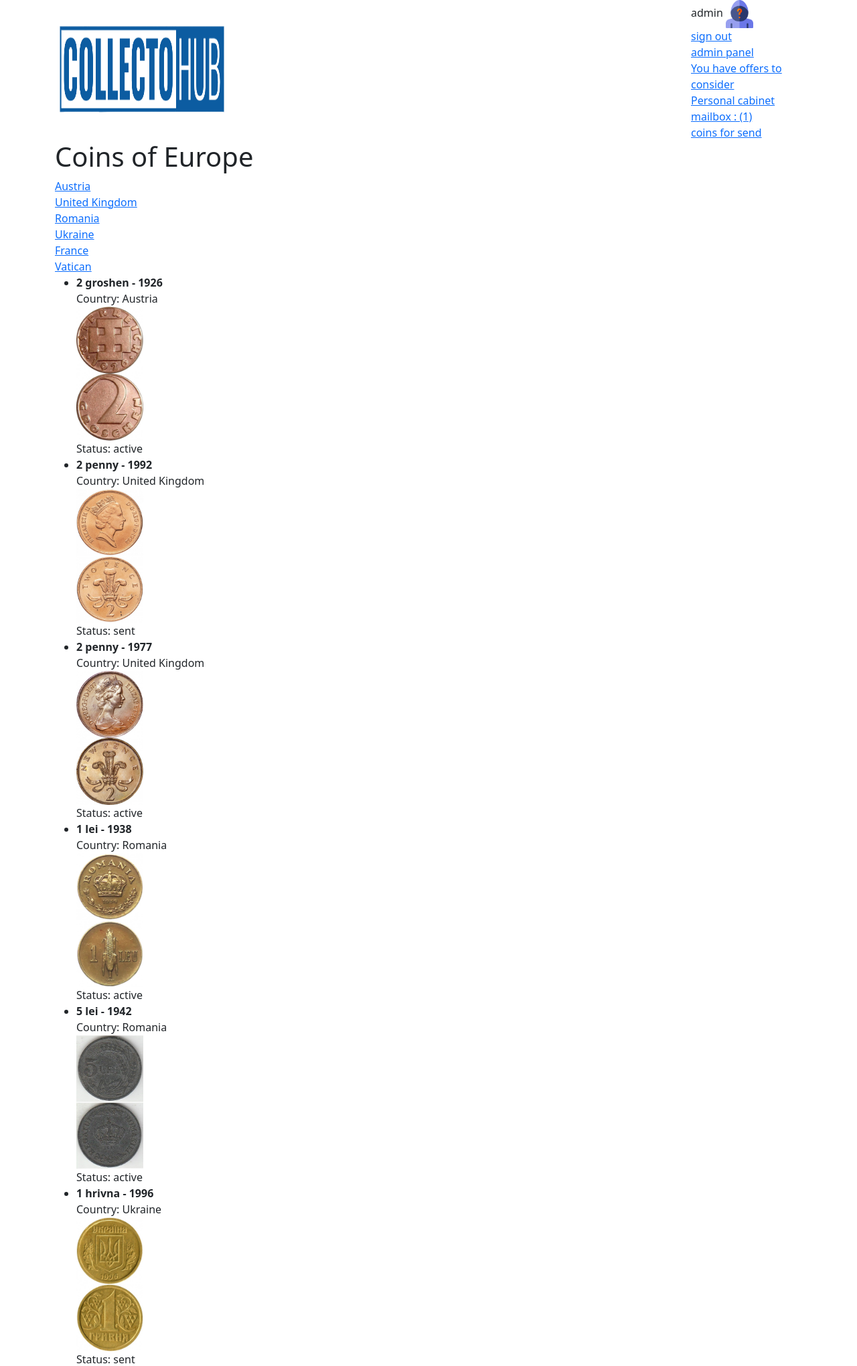
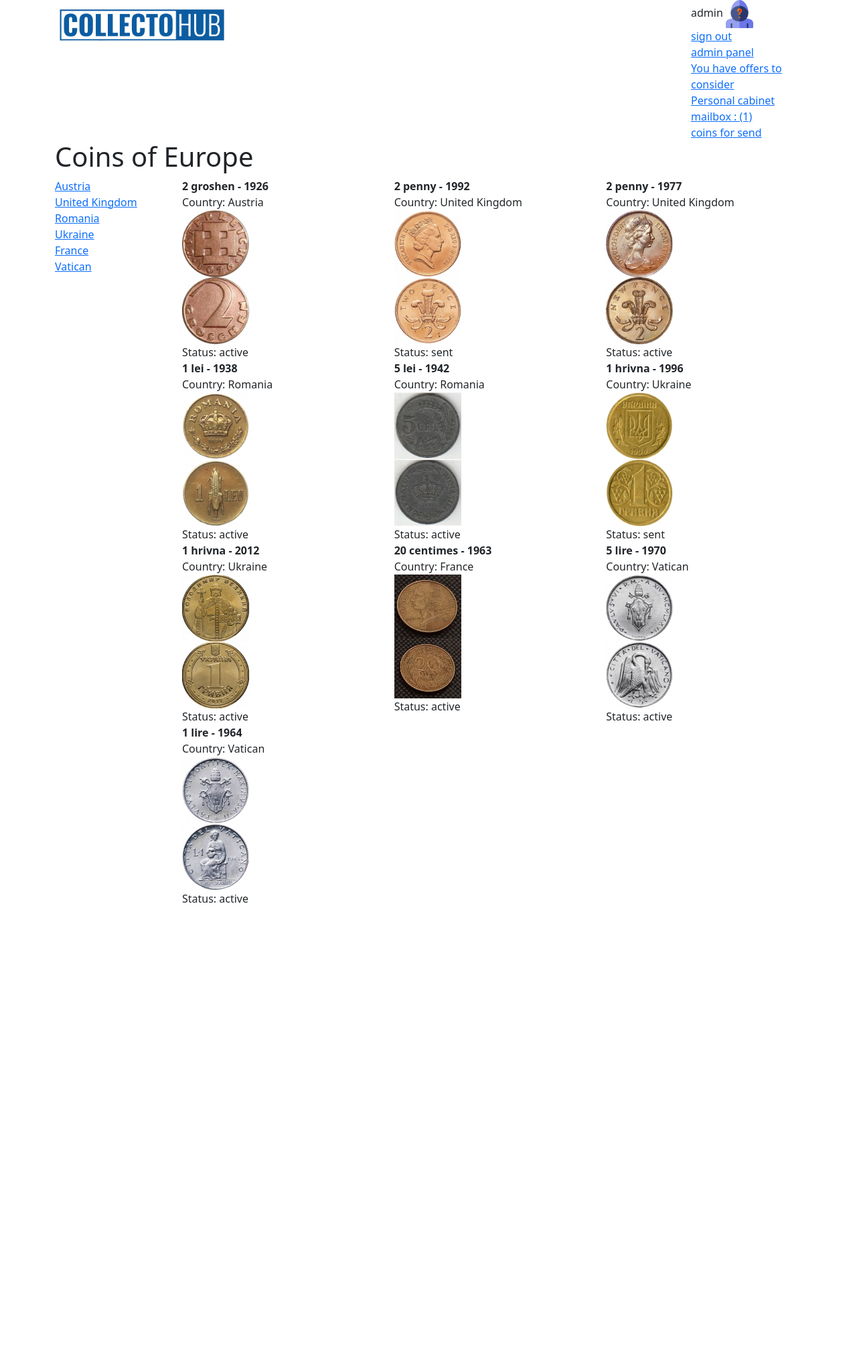
Before and after one commit to DanielUA/coin_project, a Django app: page /continent/1/ in a window 1280 px wide. Shown: the top 2040 px of the page at 67% size. After the commit the page ends 1348 px from the top, so only its background shows below. Run offline with Django 5.2, Linux system fonts and the light colour scheme; a user stored in the database is signed in; data comes from the database, SQL or seed files in the repository; both versions use the stored data as it was after the commit; some libraries are stand-ins or nearby versions.

Commit message:
some changes

```diff
--- a/coins/models.py
+++ b/coins/models.py
@@ -125,9 +125,10 @@ class Message(models.Model):
     recipient = models.ForeignKey(User, related_name="received_messages", on_delete=models.CASCADE)
     created = models.DateTimeField(auto_now_add=True)
     is_read = models.BooleanField(default=False)
+    topic = models.CharField(default='without topic', max_length=128)
 
     def __str__(self):
-        return f"{self.author}"
+        return f"{self.author}: {self.topic}"
 
     class Meta:
         ordering = ['-created']
--- a/coins/templates/coins/base.html
+++ b/coins/templates/coins/base.html
@@ -32,7 +32,7 @@
         <div class="col-3">
           <a href="{% url 'coins:index'%}">
             <img
-              class="w-100 h-100"
+              class="w-100"
               src="{% static 'coins/img/coins.png' %}"
               alt="logo"
             />
--- a/coins/templates/coins/continent_detail.html
+++ b/coins/templates/coins/continent_detail.html
@@ -5,22 +5,34 @@
 {% endblock %}
 {% block content %}
 <h1>Coins of {{ continent.name }}</h1>
-
+    <div class="row">
+        <div class="col-2">
             {% for country in continent.get_coutries_has_coins %}
         <div>
             <a href="{% url 'coins:country-detail' pk=country.id%}"> {{ country }} </a>
         </div>
     {% endfor %}
-    <ul>
+        </div>
+        <div class="col-10">
+            <div class="row">
                 {% for coin in continent.get_coins %}
-            <li>
+                    <div class="col-4">
                         <strong>{{ coin.denomination }} - {{ coin.year }}</strong><br>
                         Country: {{ coin.country.name }}<br>
-                <img src="{{ coin.img_front.url }}" alt="Front Image" width="100"><br>
-                <img src="{{ coin.img_back.url }}" alt="Back Image" width="100"><br>
+                        <a href="{% url 'coins:coin-detail' pk=coin.id %}">
+                            <img src="{{ coin.img_front.url }}" alt="Front Image" width="100">
+                        </a>
+                        <br>
+                        <a href="{% url 'coins:coin-detail' pk=coin.id %}">
+                            <img src="{{ coin.img_back.url }}" alt="Back Image" width="100">
+                        </a>
+                        <br>
                         Status: {{ coin.get_status_display }}
-            </li>
+                    </div>
                 {% endfor %}
-    </ul>
+            </div>
+        </div>
+    </div>
+
 
 {% endblock %}
--- a/coins/templates/coins/message_detail.html
+++ b/coins/templates/coins/message_detail.html
@@ -10,7 +10,7 @@ message #{{ message.id }}
     </p>
     <div class="p-5 border">
         <p>
-            {{message.text}}
+            {{message.text|escape}}
         </p>
     </div>
 
--- a/coins/views.py
+++ b/coins/views.py
@@ -158,6 +158,12 @@ def coin_sended(request):
     coin = Coin.objects.get(id=pk)
     coin.status = 's'
     coin.save()
+    new_message = Message(
+        text = f'Coin(s) have been sent to you: {coin}\nthis message was generated automatically' ,
+        author = User.objects.get(id=1),
+        recipient = coin.owner
+    )
+    new_message.save()
     return HttpResponseRedirect(reverse('coins:coins-to-send'))
 
 class MailBox(DetailView):
@@ -194,23 +200,3 @@ def message_from_cabinet(request, pk):
     new_message.recipient_id = recipient_id
     new_message.save()
     return HttpResponseRedirect(reverse('coins:user-cabinet', args=[pk]))
-
-# def message_from_cabinet(request, pk):
-#     if request.method == 'POST':
-#         f = MessageForm(request.POST)
-#         if f.is_valid():
-#             new_message = f.save(commit=False)
-#             new_message.author_id = request.POST.get('author_id')
-#             new_message.recipient_id = request.POST.get('recipient_id')
-#             new_message.save()
-#             return redirect('coins:coin-detail', pk=pk)
-#         else:
-#             print(f.errors)  # This will print the form errors to the console
-#             owner = get_object_or_404(User, pk=pk)
-#             return render(request, 'coins/user_cabinet.html', {
-#                 'owner': owner,
-#                 'form': f,
-#                 'error': 'There was an issue with your submission.'
-#             })
-#     else:
-#         return redirect('coins:user-cabinet', pk=pk)
```
Also changed, not shown: db.sqlite3. Lines whose indentation alone changed are shown as unchanged.
